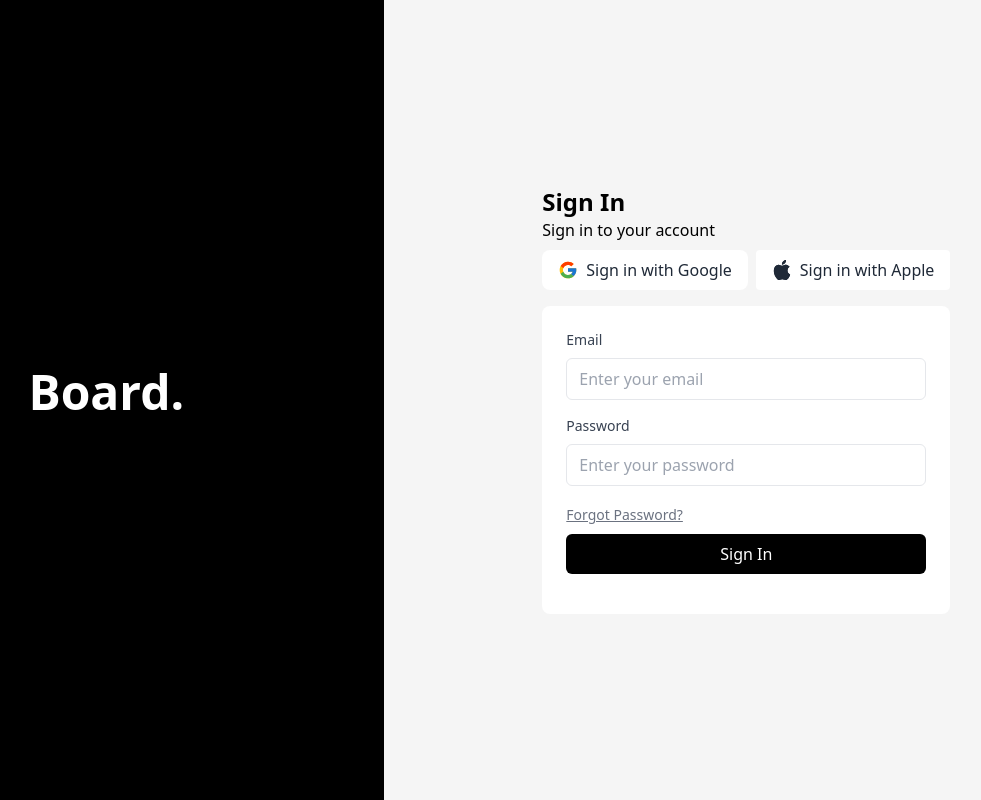
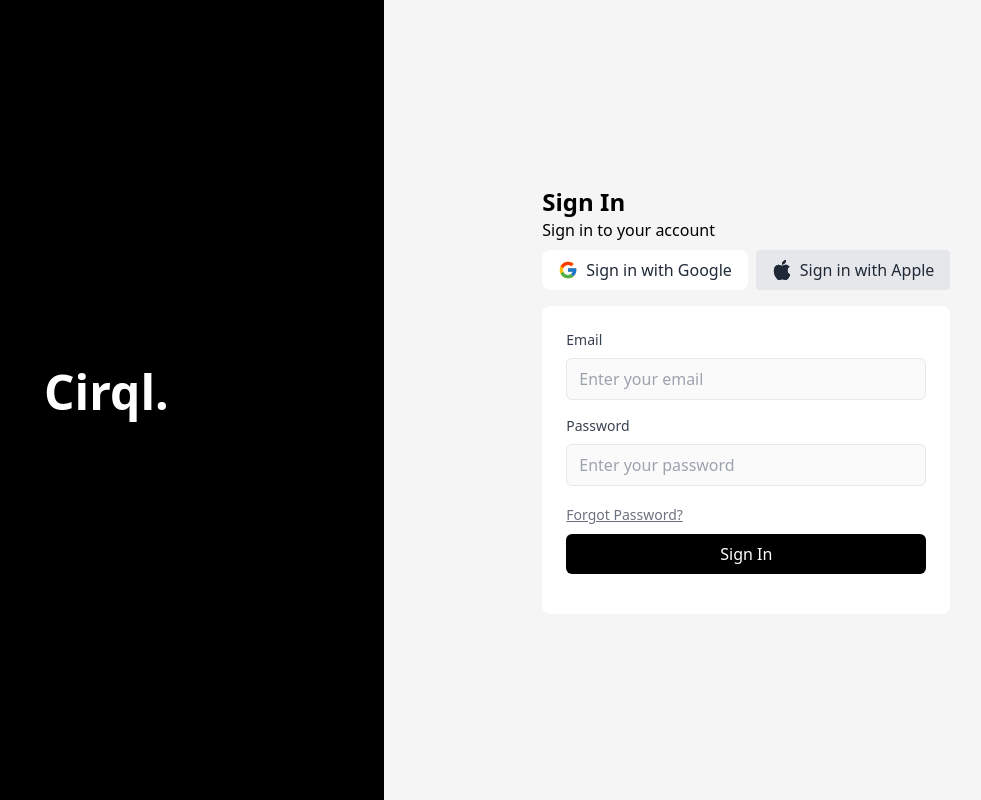
Before and after one commit to namanbarkiya/cirql-google-auth-dashboard-ui, a React (Vite) app: page /auth in a window 1280 px wide. Shown: the whole page, without its empty margins (171-1152 px from the left). Built offline with nearby package versions, Linux system fonts and the light colour scheme.

Commit message:
google auth and naming

```diff
--- a/src/components/Sidenav.tsx
+++ b/src/components/Sidenav.tsx
@@ -25,7 +25,7 @@ const Sidebar = (props: {
 
                 <div className={`mx-[30px] mt-[50px] flex`}>
                     <div className="mt-1 ml-1 h-2.5 font-poppins text-4xl font-bold text-white mb-16">
-                        Board. <span className="font-medium"></span>
+                        Cirql. <span className="font-medium"></span>
                     </div>
                 </div>
 
--- a/src/pages/login-page.tsx
+++ b/src/pages/login-page.tsx
@@ -1,11 +1,12 @@
+import { useEffect } from "react";
+import { useGoogleLogin } from "@react-oauth/google";
 import { useNavigate } from "react-router-dom";
 import { FcGoogle } from "react-icons/fc";
 import { BsApple } from "react-icons/bs";
 import { useDispatch, useSelector } from "react-redux";
+import axios from "axios";
+
 import { selectUser, setUserInfo } from "../store/reducer/userReducer";
-import { useGoogleLogin } from "@react-oauth/google";
-import axios from "axios";
-import { useEffect } from "react";
 
 export default function LoginPage() {
     const navigation = useNavigate();
@@ -14,7 +15,6 @@ export default function LoginPage() {
 
     const login = useGoogleLogin({
         onSuccess: (tokenResponse) => {
-            console.log(tokenResponse);
             checkUser(tokenResponse.access_token);
         },
     });
@@ -46,7 +46,7 @@ export default function LoginPage() {
         <div className="containerLogin">
             <div className="section section-1 hidden md:flex">
                 <h1 className="text-5xl font-semibold mb-4 text-white">
-                    Board.
+                    Cirql.
                 </h1>
             </div>
 
@@ -62,10 +62,10 @@ export default function LoginPage() {
                             <FcGoogle className="h-5 w-5" />
                             <span className="ml-2">Sign in with Google</span>
                         </button>
-                        <button className="bg-white hover:bg-gray-200 text-gray-800 font-thin py-2 px-4 rounded inline-flex items-center mt-2">
+                        <div className="bg-gray-200 text-gray-800 font-thin py-2 px-4 rounded inline-flex items-center mt-2">
                             <BsApple className="h-5 w-5" />
                             <span className="ml-2">Sign in with Apple</span>
-                        </button>
+                        </div>
                     </div>
                     <div className="bg-white rounded-lg p-6 mt-4">
                         <form>
@@ -77,6 +77,7 @@ export default function LoginPage() {
                                     Email
                                 </label>
                                 <input
+                                    disabled
                                     className="w-full px-3 py-2 border rounded-md"
                                     type="email"
                                     id="email"
@@ -91,6 +92,7 @@ export default function LoginPage() {
                                     Password
                                 </label>
                                 <input
+                                    disabled
                                     className="w-full px-3 py-2 border rounded-md"
                                     type="password"
                                     id="password"
@@ -104,10 +106,7 @@ export default function LoginPage() {
                                 Forgot Password?
                             </a>
                             <div className="flex justify-between items-center mb-4 mt-2">
-                                <button
-                                    className="bg-black w-full text-white px-4 py-2 rounded-md"
-                                    onClick={() => navigation("/app")}
-                                >
+                                <button className="bg-black w-full text-white px-4 py-2 rounded-md">
                                     Sign In
                                 </button>
                             </div>
```
